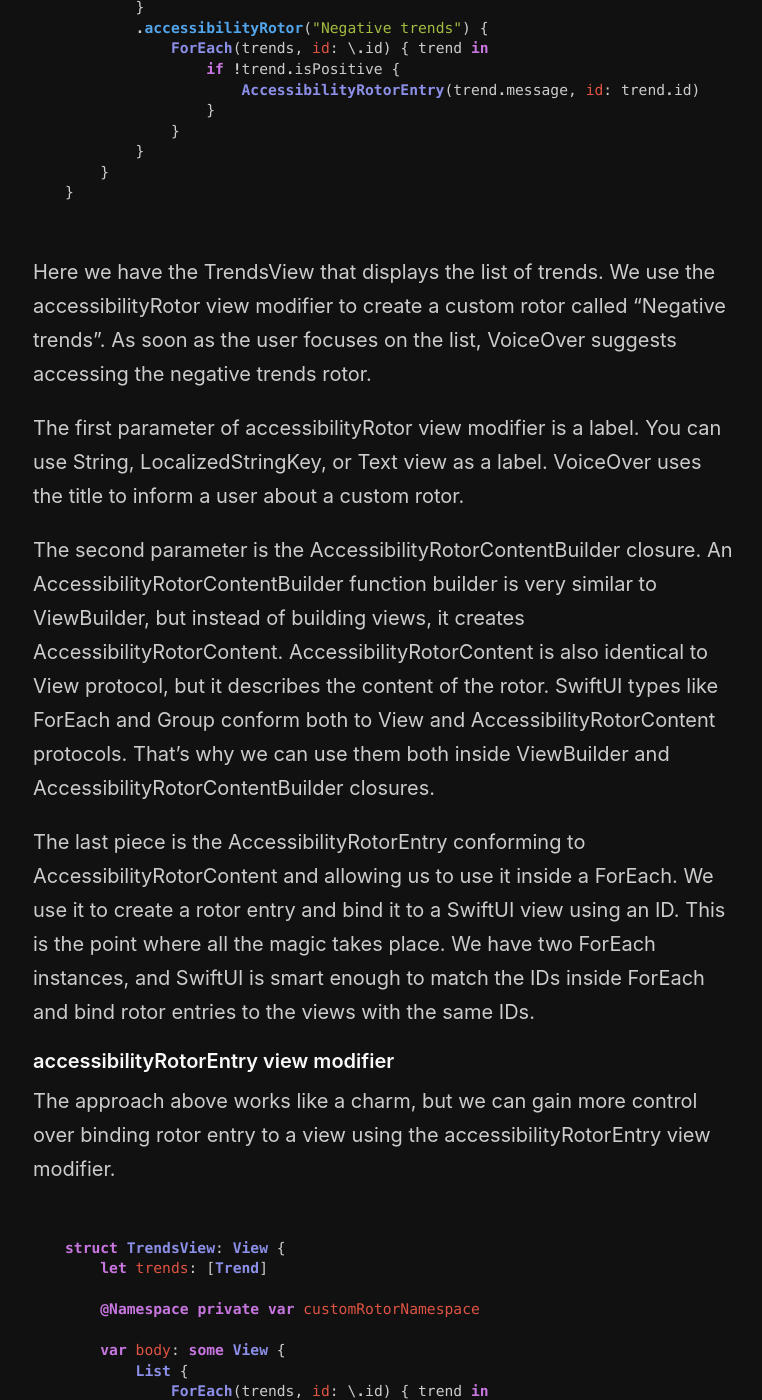
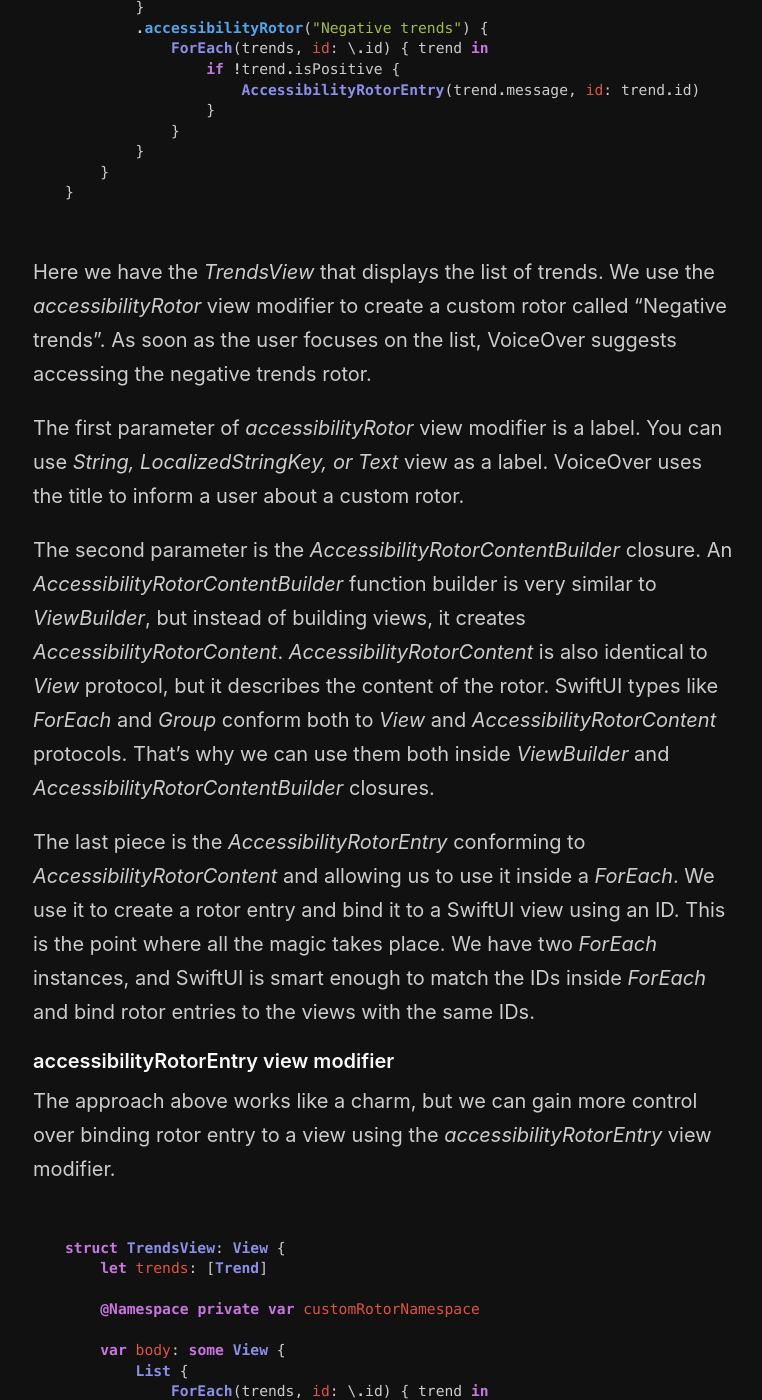
Before and after one commit to mecid/mecid.github.io, a Jekyll site: the page built from _posts/2021-09-14-accessibility-rotors-in-swiftui.md, in a window 1280 px wide and 1400 px high, scrolled down 2059 px. Shown: the whole window, without its empty margins (257-1019 px from the left). Built offline with Jekyll 4.4.1, drawn with Linux system fonts in a browser that asks for light colours; some of the changed text lies outside the part shown.

Commit message:
rotors post formatted

````diff
--- a/_posts/2021-09-14-accessibility-rotors-in-swiftui.md
+++ b/_posts/2021-09-14-accessibility-rotors-in-swiftui.md
@@ -5,7 +5,7 @@ category: Accessibility
 image: /public/accessibility.jpeg
 ---
 
-SwiftUI Release 3 contains many new APIs that we can utilize to improve accessibility in our apps, and one of them is the new accessibilityRotor view modifier. That's why I want to continue the topic of accessibility in SwiftUI. This week we will learn how to use the accessibilityRotor view modifier to provide custom VoiceOver navigation using rotors.
+SwiftUI Release 3 contains many new APIs that we can utilize to improve accessibility in our apps, and one of them is the new *accessibilityRotor* view modifier. That's why I want to continue the topic of accessibility in SwiftUI. This week we will learn how to use the *accessibilityRotor* view modifier to provide custom VoiceOver navigation using rotors.
 
 #### Basics
 Usually, we navigate through the app using the left and right swipes while VoiceOver is on. But sometimes, we need a custom path for navigation through a specific collection of elements. A particular group of elements is called a custom rotor. You can create as many as you need custom rotors in your app.
@@ -13,7 +13,7 @@ Usually, we navigate through the app using the left and right swipes while Voice
 To use the rotor, rotate two fingers on your iOS device's screen as if you're turning a dial. VoiceOver will say the first rotor option. Keep rotating your fingers to hear more options. Lift your fingers to choose an option. After selecting the headings option, flick your finger up or down on the screen to navigate through it.
 
 #### SwiftUI custom rotors API
-Assume that we are working on a screen that provides information about health trends. There is a long list of different trends, including positive, negative, and constant results. Negative trends are the thing the user should focus on improving. That's why we should build a custom rotor to navigate only through negative trends. Let's start by introducing the Trend model and the TrendsView.
+Assume that we are working on a screen that provides information about health trends. There is a long list of different trends, including positive, negative, and constant results. Negative trends are the thing the user should focus on improving. That's why we should build a custom rotor to navigate only through negative trends. Let's start by introducing the *Trend* model and the *TrendsView*.
 
 ```swift
 import SwiftUI
@@ -38,7 +38,7 @@ struct TrendView: View {
 }
 ```
 
-The code above is super simple. Please look at how we use the accessibilityElement view modifier to make TrendView accessible and combine all the children's information.
+The code above is super simple. Please look at how we use the *accessibilityElement* view modifier to make *TrendView* accessible and combine all the children's information.
 
 > To learn about the basics of accessibility in SwiftUI, take a look at my ["Accessibility in SwiftUI"](/2019/09/10/accessibility-in-swiftui/) post.
 
@@ -63,16 +63,16 @@ struct TrendsView: View {
 }
 ```
 
-Here we have the TrendsView that displays the list of trends. We use the accessibilityRotor view modifier to create a custom rotor called "Negative trends". As soon as the user focuses on the list, VoiceOver suggests accessing the negative trends rotor.
+Here we have the *TrendsView* that displays the list of trends. We use the *accessibilityRotor* view modifier to create a custom rotor called "Negative trends". As soon as the user focuses on the list, VoiceOver suggests accessing the negative trends rotor.
 
-The first parameter of accessibilityRotor view modifier is a label. You can use String, LocalizedStringKey, or Text view as a label. VoiceOver uses the title to inform a user about a custom rotor.
+The first parameter of *accessibilityRotor* view modifier is a label. You can use *String, LocalizedStringKey, or Text* view as a label. VoiceOver uses the title to inform a user about a custom rotor.
 
-The second parameter is the AccessibilityRotorContentBuilder closure. An AccessibilityRotorContentBuilder function builder is very similar to ViewBuilder, but instead of building views, it creates AccessibilityRotorContent. AccessibilityRotorContent is also identical to View protocol, but it describes the content of the rotor. SwiftUI types like ForEach and Group conform both to View and AccessibilityRotorContent protocols. That's why we can use them both inside ViewBuilder and AccessibilityRotorContentBuilder closures.
+The second parameter is the *AccessibilityRotorContentBuilder* closure. An *AccessibilityRotorContentBuilder* function builder is very similar to *ViewBuilder*, but instead of building views, it creates *AccessibilityRotorContent*. *AccessibilityRotorContent* is also identical to *View* protocol, but it describes the content of the rotor. SwiftUI types like *ForEach* and *Group* conform both to *View* and *AccessibilityRotorContent* protocols. That's why we can use them both inside *ViewBuilder* and *AccessibilityRotorContentBuilder* closures.
 
-The last piece is the AccessibilityRotorEntry conforming to AccessibilityRotorContent and allowing us to use it inside a ForEach. We use it to create a rotor entry and bind it to a SwiftUI view using an ID. This is the point where all the magic takes place. We have two ForEach instances, and SwiftUI is smart enough to match the IDs inside ForEach and bind rotor entries to the views with the same IDs.
+The last piece is the *AccessibilityRotorEntry* conforming to *AccessibilityRotorContent* and allowing us to use it inside a *ForEach*. We use it to create a rotor entry and bind it to a SwiftUI view using an ID. This is the point where all the magic takes place. We have two *ForEach* instances, and SwiftUI is smart enough to match the IDs inside *ForEach* and bind rotor entries to the views with the same IDs.
 
 #### accessibilityRotorEntry view modifier
-The approach above works like a charm, but we can gain more control over binding rotor entry to a view using the accessibilityRotorEntry view modifier.
+The approach above works like a charm, but we can gain more control over binding rotor entry to a view using the *accessibilityRotorEntry* view modifier.
 
 ```swift
 struct TrendsView: View {
@@ -101,10 +101,10 @@ struct TrendsView: View {
 }
 ```
 
-In this case, we use the accessibilityRotorEntry view modifier to bind a rotor entry id to a view explicitly. It allows us to ignore IDs from ForEach and can be very helpful in situations where we don't have ForEach or don't need to include the whole child of ForEach into the rotor.
+In this case, we use the *accessibilityRotorEntry* view modifier to bind a rotor entry id to a view explicitly. It allows us to ignore IDs from *ForEach* and can be very helpful in situations where we don't have ForEach or don't need to include the whole child of *ForEach* into the rotor.
 
 #### Preparing rotor entries
-As a bonus, the AccessibilityRotorEntry type allows us to provide a closure to run when the user navigates to a particular rotor entry. For example, we can scroll to the specific list item if it is not visible when navigating to that item using rotors.
+As a bonus, the *AccessibilityRotorEntry* type allows us to provide a closure to run when the user navigates to a particular rotor entry. For example, we can scroll to the specific list item if it is not visible when navigating to that item using rotors.
 
 ```swift
 struct TrendsView: View {
@@ -136,7 +136,7 @@ struct TrendsView: View {
 ```
 
 #### TextEditor Rotors
-The new accessibility rotors API is robust and allows us to navigate even through text in TextEditor. We can mark particular parts of our text content and navigate between them inside the TextEditor.
+The new accessibility rotors API is robust and allows us to navigate even through text in *TextEditor*. We can mark particular parts of our text content and navigate between them inside the *TextEditor*.
 
 ```swift
 struct ContentEditor: View {
````
